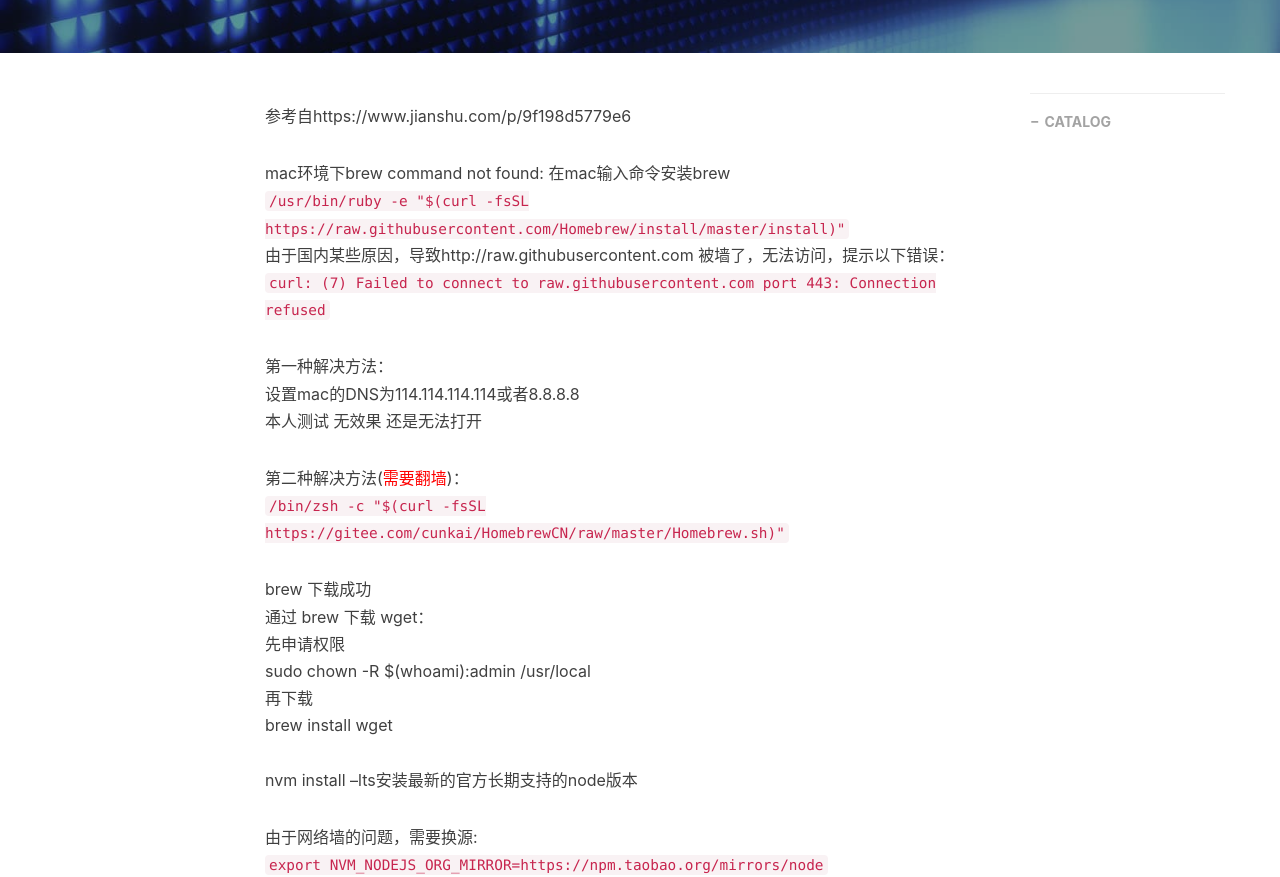
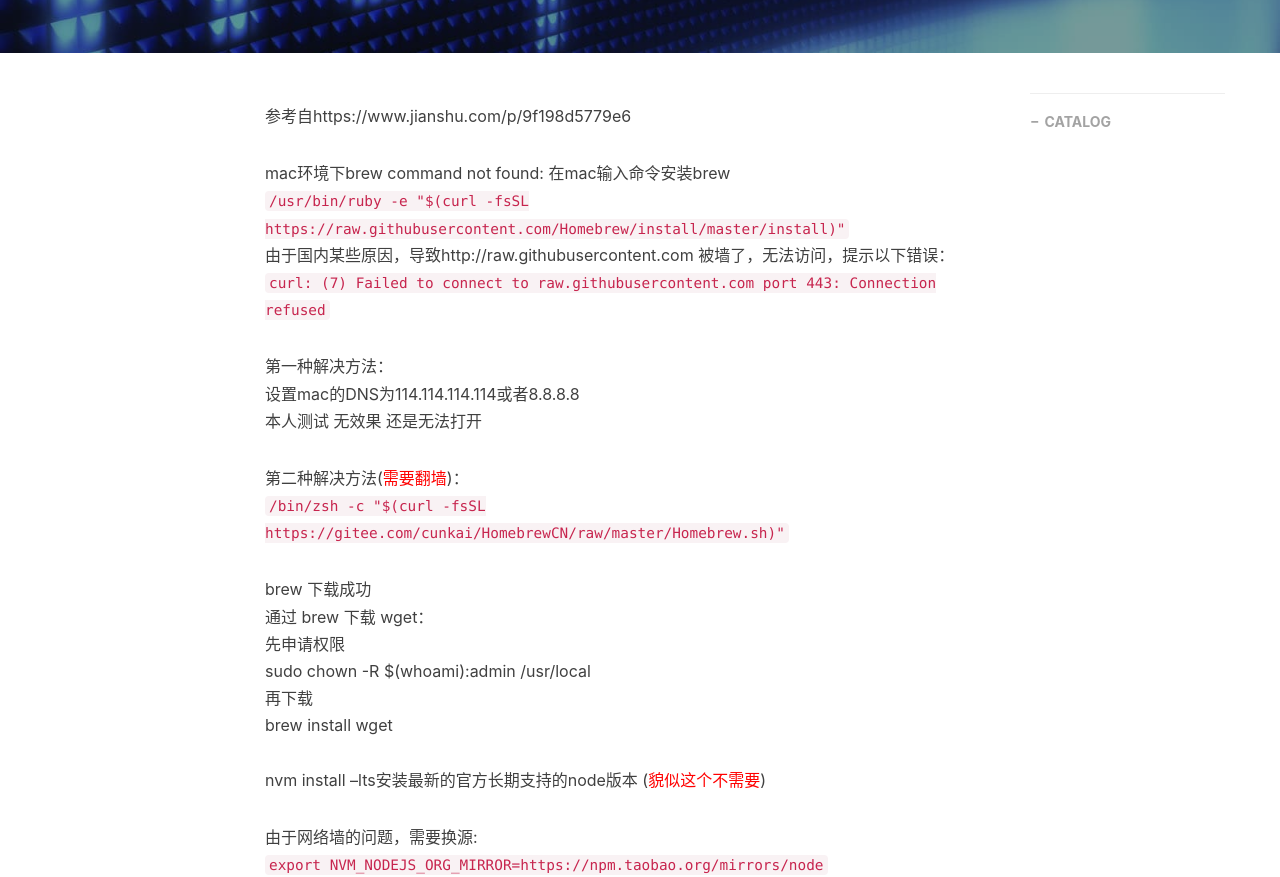
Before and after one commit to KenningChen/KenningChen.github.io, a Jekyll site: the page built from _posts/2020-12-31-Jekyll + Github Pages 博客搭建入门(Mac) .md, in a window 1280 px wide. Shown: the part 464-1341 px from the top of the page. Built offline with Jekyll 4.4.1, drawn with Linux system fonts in a browser that asks for light colours; nearby versions of some CDN libraries; comment, search, counter and statistics services are not loaded.

Commit message:
Update 2020-12-31-Jekyll + Github Pages 博客搭建入门(Mac) .md

```diff
--- a/_posts/2020-12-31-Jekyll + Github Pages 博客搭建入门(Mac) .md
+++ b/_posts/2020-12-31-Jekyll + Github Pages 博客搭建入门(Mac) .md
@@ -9,7 +9,7 @@ tags:
   - 技术
 ---
 
-参考自https://www.jianshu.com/p/9f198d5779e6
+参考自<url>https://www.jianshu.com/p/9f198d5779e6
 
 mac环境下brew command not found:
 在mac输入命令安装brew
@@ -43,7 +43,8 @@ brew 下载成功
  brew install wget
  <br>
  <br>
- nvm install --lts安装最新的官方长期支持的node版本
+ nvm install --lts安装最新的官方长期支持的node版本 (<font color=red>貌似这个不需要</font>)
+
 
  由于网络墙的问题，需要换源:
  <br>
```
